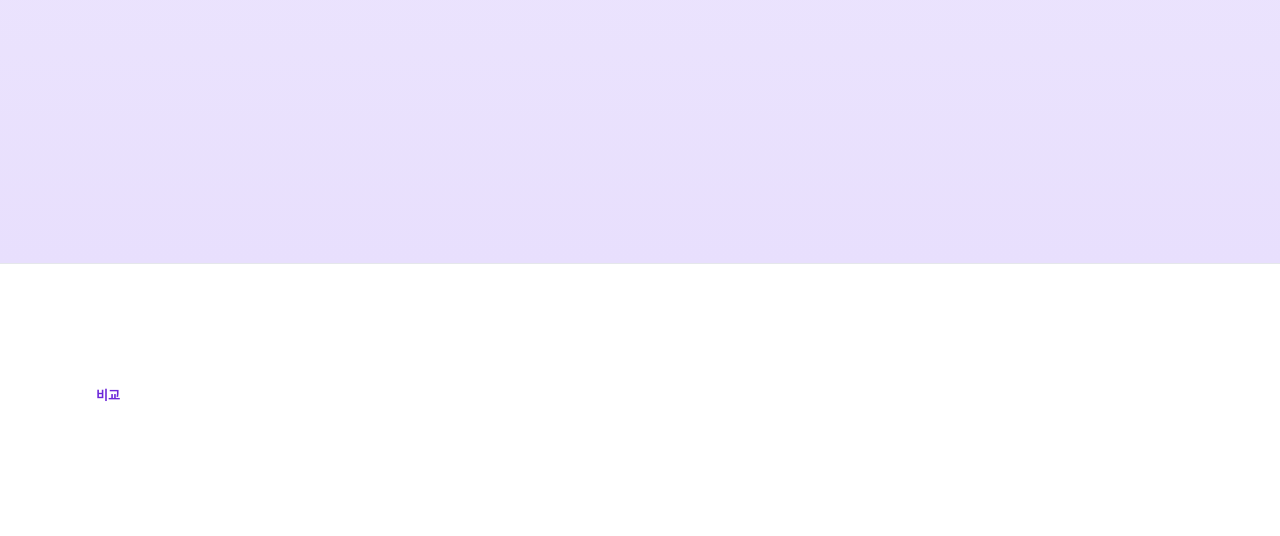
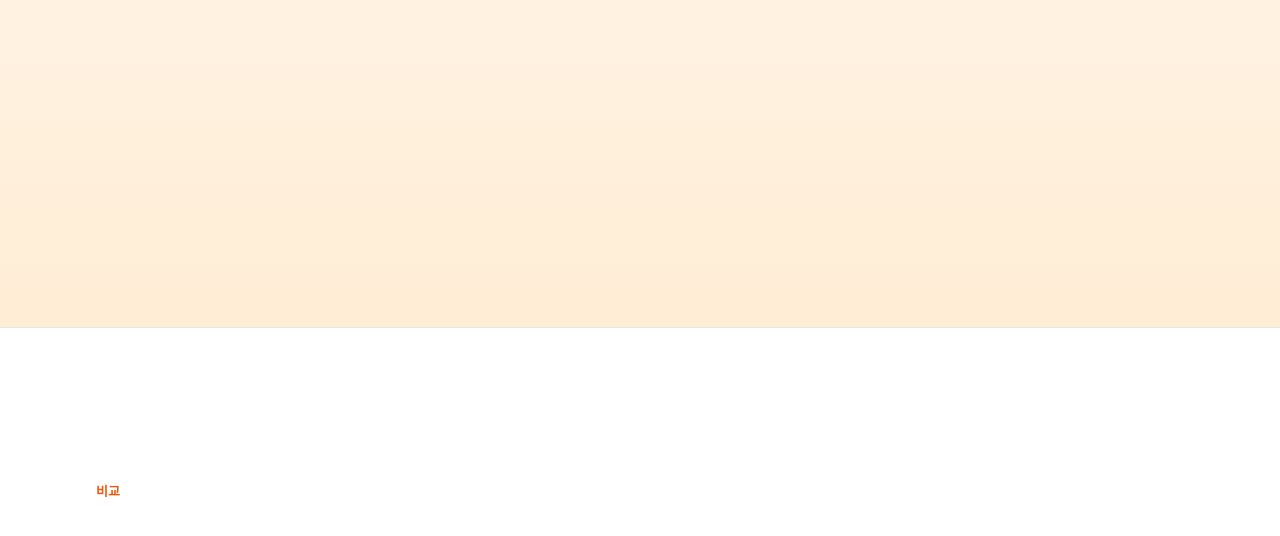
Before and after one commit to seojoonkim/cosmoid, a Next.js app: page / in a window 1280 px wide. Shown: the part 1668-2204 px from the top of the page. Built offline with nearby package versions, Linux system fonts and the light colour scheme; a web font is replaced by a local one.

Commit message:
design: orange theme - super consumer redesign (Opus recommendations)

```diff
--- a/src/app/globals.css
+++ b/src/app/globals.css
@@ -12,10 +12,14 @@ html { scroll-behavior: smooth; }
   --text: #0f0d15;
   --muted: #6b7280;
   --subtle: #9ca3af;
-  --purple: #6d28d9;
+  --primary: #EA580C;
+  --primary-mid: #FB923C;
+  --primary-light: #FFF7ED;
+  --primary-hover: #C2410C;
+  --purple: #EA580C;
   --purple-light: #8b5cf6;
   --purple-soft: #ede9fe;
-  --purple-mid: #ddd6fe;
+  --purple-mid: #FB923C;
   --purple-deep: #4c1d95;
   --brand: #6366f1;
   --brand-light: #818cf8;
@@ -55,19 +59,32 @@ a {
 }
 
 
-.section-bg-1 { background: #ffffff; }           /* SocialProof */
+.section-bg-1 { background: #ffffff; padding-block: 5rem; }           /* SocialProof */
 .section-bg-2 {
-  background: linear-gradient(180deg, #f0ebfe 0%, #e8dffd 100%);
+  background: linear-gradient(180deg, #fffbf7 0%, #ffedd5 100%);
+  padding-block: 5rem;
   --label-bg: #ffffff;
-  --label-color: #5b21b6;
-  --label-border: rgba(109, 40, 217, 0.3);
+  --label-color: #92400E;
+  --label-border: rgba(146, 64, 14, 0.3);
 } /* WhyCosmoid — 유일한 보라 틴트 */
-.section-bg-3 { background: #ffffff; }           /* Features */
-.section-bg-4 { background: #f8fafc; }
-.section-bg-5 { background: #ffffff; }
-.section-bg-6 { background: #f8fafc; }
-.section-bg-7 { background: #ffffff; }
-.section-bg-8 { background: #f8fafc; }
+.section-bg-3 { background: #ffffff; padding-block: 5rem; }           /* Features */
+.section-bg-4 { background: #f8fafc; padding-block: 5rem; }
+.section-bg-5 { background: #ffffff; padding-block: 5rem; }
+.section-bg-6 { background: #f8fafc; padding-block: 5rem; }
+.section-bg-7 { background: #ffffff; padding-block: 5rem; }
+.section-bg-8 { background: #f8fafc; padding-block: 5rem; }
+@media (min-width: 768px) {
+  .section-bg-1,
+  .section-bg-2,
+  .section-bg-3,
+  .section-bg-4,
+  .section-bg-5,
+  .section-bg-6,
+  .section-bg-7,
+  .section-bg-8 {
+    padding-block: 8rem;
+  }
+}
 
 .section-label {
   display: inline-block;
--- a/src/components/Comparison.tsx
+++ b/src/components/Comparison.tsx
@@ -15,7 +15,7 @@ const rows = [
 
 export default function Comparison() {
   return (
-    <section className="section-bg-1 border-t border-[var(--border)] py-16 md:py-24">
+    <section className="section-bg-1 border-t border-[var(--border)] py-20 md:py-32">
       <div className="mx-auto max-w-6xl px-5 md:px-8">
         <motion.p
           initial={{ opacity: 0 }} whileInView={{ opacity: 1 }}
--- a/src/components/FAQ.tsx
+++ b/src/components/FAQ.tsx
@@ -58,7 +58,7 @@ export default function FAQ() {
   const [openIndex, setOpenIndex] = useState<number | null>(null);
 
   return (
-    <section className="section-bg-1 border-t border-[var(--border)] py-16 md:py-24">
+    <section className="section-bg-1 border-t border-[var(--border)] py-20 md:py-32">
       <div className="mx-auto max-w-6xl px-5 md:px-8">
         <motion.p
           className="section-label reveal"
--- a/src/components/Features.tsx
+++ b/src/components/Features.tsx
@@ -214,7 +214,7 @@ function FeaturePreview({ title }: { title: string }) {
 
 export default function Features() {
   return (
-    <section id="features" className="section-bg-7 border-t border-[var(--border)] py-16 md:py-24">
+    <section id="features" className="section-bg-7 border-t border-[var(--border)] py-20 md:py-32">
       <div className="mx-auto max-w-6xl px-5 md:px-8">
         <motion.p
           className="section-label reveal"
--- a/src/components/Hero.tsx
+++ b/src/components/Hero.tsx
@@ -20,7 +20,7 @@ function TypingH1() {
 
   return (
     <h1 className="mt-6 font-black leading-[1.22] tracking-tight text-[var(--text)]"
-      style={{fontSize:"clamp(1.9rem, 4.8vw, 3.5rem)", wordBreak:"keep-all"}}>
+      style={{fontSize:"clamp(1.9rem, 4.8vw, 3.5rem)", fontWeight:900, wordBreak:"keep-all"}}>
       <span style={{display:"block", color:"var(--purple)", whiteSpace:"nowrap"}}>카톡 한 마디에</span>
       <div style={{overflow:"hidden", minHeight:"2.4em"}}>
         <AnimatePresence mode="wait">
@@ -111,7 +111,7 @@ export default function Hero() {
   return (
     <section className="relative overflow-hidden pt-10 pb-20 md:pt-14 md:pb-28"
       style={{
-        background: "linear-gradient(180deg, #faf8ff 0%, #ede9fe 40%, #ffffff 100%)",
+        background: "linear-gradient(180deg, #fffbf7 0%, #ffedd5 40%, #ffffff 100%)",
       }}>
 
       {/* 보라 글로우 blob */}
@@ -129,13 +129,13 @@ export default function Hero() {
               Private Beta
             </span>
             <TypingH1 />
-            <p className="mt-6 max-w-lg text-base text-[var(--muted)] leading-relaxed">
+            <p className="mt-6 max-w-lg text-lg text-[var(--muted)] leading-relaxed" style={{ fontSize: "18px" }}>
               OpenClaw 같은 AI 에이전트, 이제 누구나 가질 수 있어요. 카카오·배민·쿠팡·네이버 등 한국 서비스에 바로 연결 — 설치도 코딩도 필요 없어요.
             </p>
             <div className="mt-8 flex flex-wrap items-center gap-4">
               <a href="#cta"
                 className="rounded-xl px-8 py-4 text-base font-bold hover:opacity-90 transition-opacity shadow-lg"
-                style={{background:"var(--purple)",boxShadow:"0 8px 24px rgba(109,40,217,0.28)",color:"white"}}>
+                style={{background:"#EA580C",boxShadow:"0 8px 24px rgba(194,65,12,0.28)",color:"white"}}>
                 카톡으로 30초 신청
               </a>
               <a href="#how"
--- a/src/components/HowItWorks.tsx
+++ b/src/components/HowItWorks.tsx
@@ -24,7 +24,7 @@ const steps = [
 
 export default function HowItWorks() {
   return (
-    <section id="how" className="section-bg-7 border-t border-[var(--border)] py-16 md:py-24">
+    <section id="how" className="section-bg-7 border-t border-[var(--border)] py-20 md:py-32">
       <div className="mx-auto max-w-6xl px-5 md:px-8">
         <motion.p
           className="section-label reveal"
--- a/src/components/MultiAgent.tsx
+++ b/src/components/MultiAgent.tsx
@@ -26,7 +26,7 @@ const agents = [
 
 export default function MultiAgent() {
   return (
-    <section className="section-bg-6 border-t border-[var(--border)] py-16 md:py-24">
+    <section className="section-bg-6 border-t border-[var(--border)] py-20 md:py-32">
       <div className="mx-auto max-w-6xl px-5 md:px-8">
         <motion.p
           className="section-label reveal"
--- a/src/components/Pricing.tsx
+++ b/src/components/Pricing.tsx
@@ -31,7 +31,7 @@ export default function Pricing() {
   const [annual, setAnnual] = useState(false);
 
   return (
-    <section id="pricing" className="section-bg-8 border-t border-[var(--border)] py-16 md:py-24">
+    <section id="pricing" className="section-bg-8 border-t border-[var(--border)] py-20 md:py-32">
       <div className="mx-auto max-w-6xl px-5 md:px-8">
         <motion.p className="section-label reveal">
           요금제
--- a/src/components/WhatIsAgent.tsx
+++ b/src/components/WhatIsAgent.tsx
@@ -10,7 +10,7 @@ const examples = [
 
 export default function WhatIsAgent() {
   return (
-    <section className="section-bg-6 border-t border-[var(--border)] py-16 md:py-24">
+    <section className="section-bg-6 border-t border-[var(--border)] py-20 md:py-32">
       <div className="mx-auto max-w-6xl px-5 md:px-8">
 
         {/* 헤더 — 다른 섹션과 동일 구조 */}
--- a/src/components/WhyCosmoid.tsx
+++ b/src/components/WhyCosmoid.tsx
@@ -4,7 +4,7 @@ import { motion } from "framer-motion";
 
 export default function WhyCosmoid() {
   return (
-    <section id="why" className="section-bg-2 border-t border-[var(--border)] py-16 md:py-24">
+    <section id="why" className="section-bg-2 border-t border-[var(--border)] py-20 md:py-32">
       <div className="mx-auto max-w-6xl px-5 md:px-8">
         <motion.p
           className="section-label reveal"
```
Also changed, not shown: public/logo-icon.svg.
